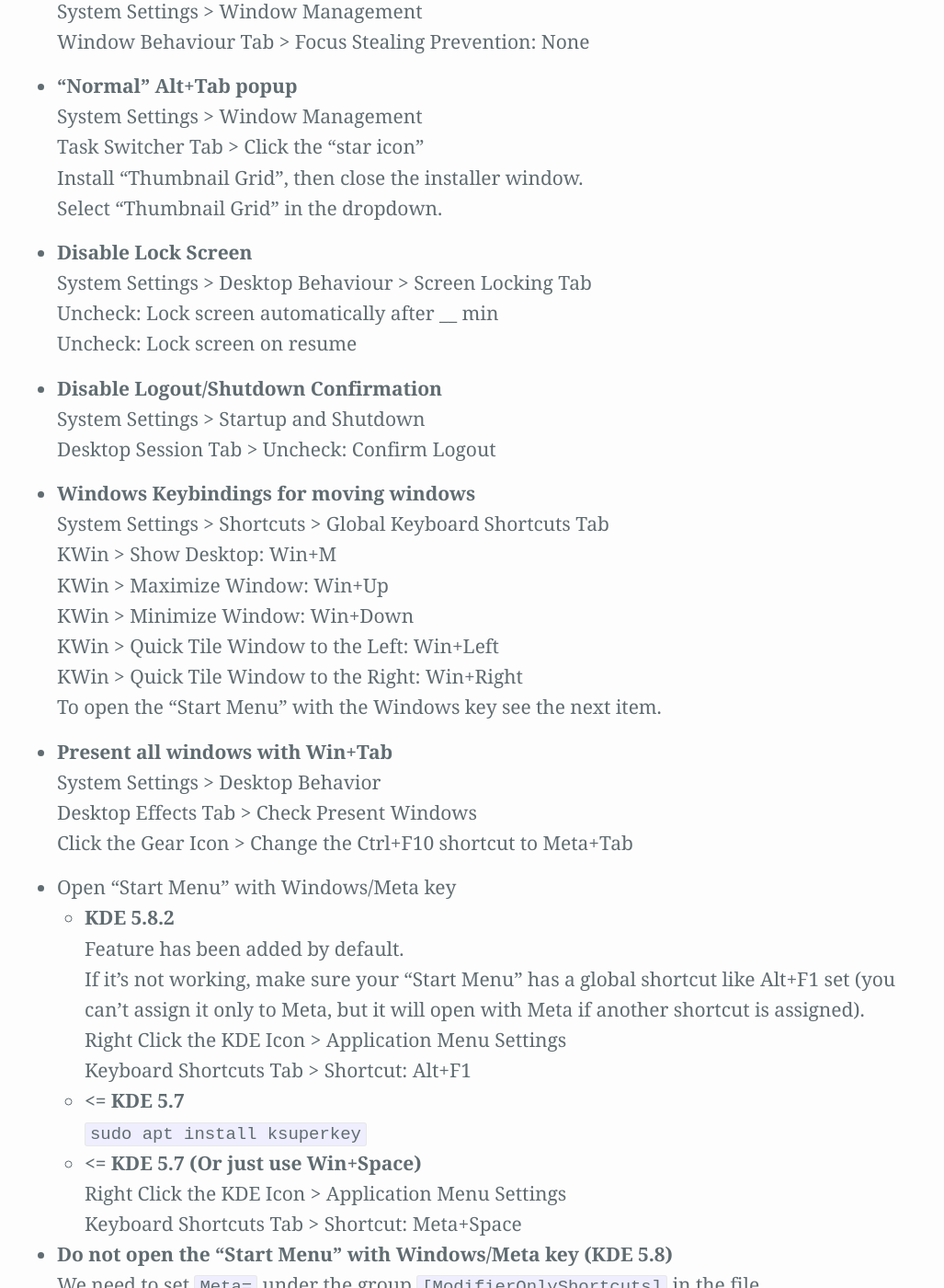
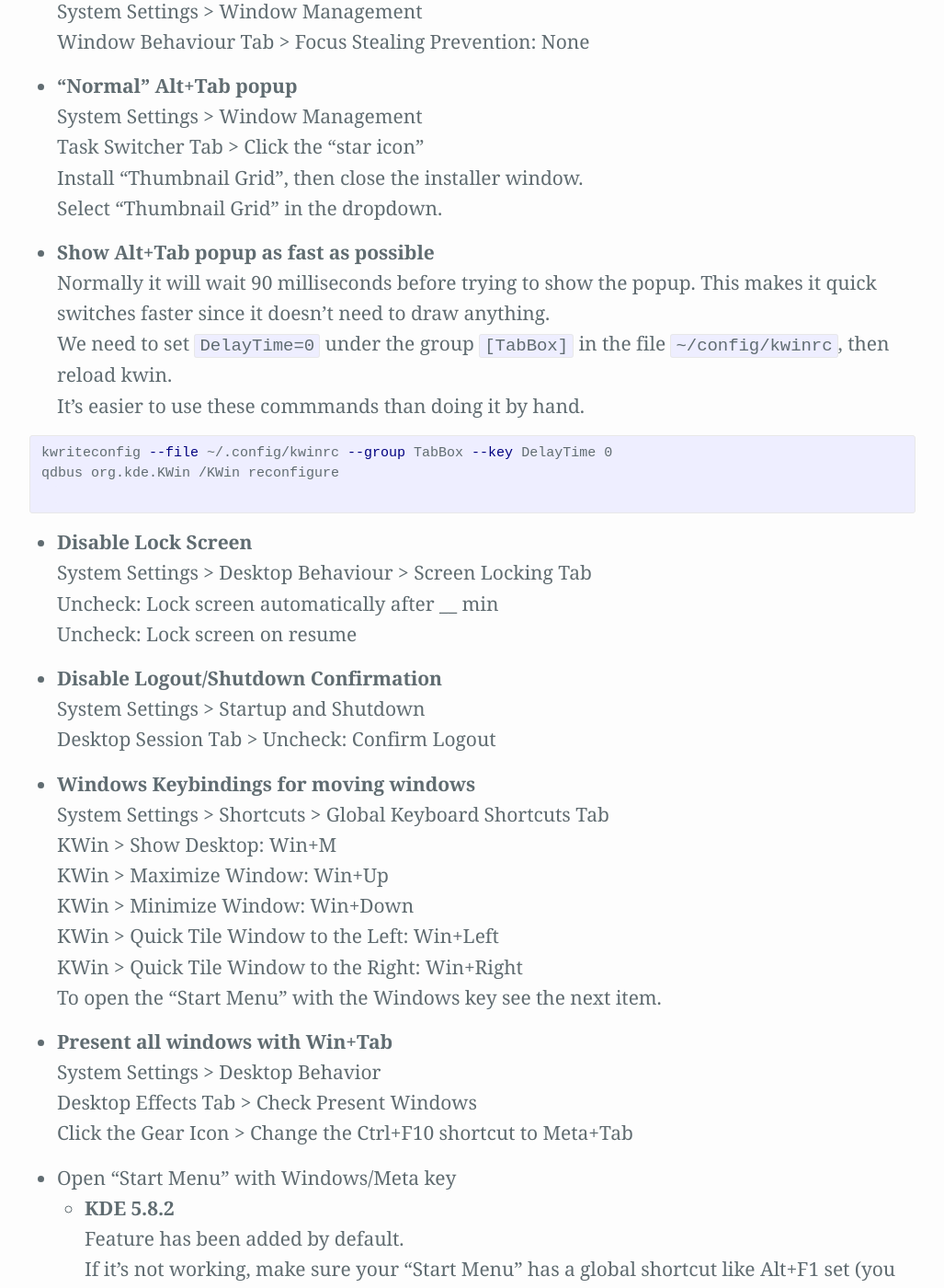
Before and after one commit to Zren/zren.github.io, a Jekyll site: the page built from kde.md, in a window 1280 px wide and 1400 px high, scrolled down 4538 px. Shown: the whole window at 92% size, without its empty margins (126-1153 px from the left). Built offline with Jekyll 4.4.1, drawn with Linux system fonts in a browser that asks for light colours; some of the changed text lies outside the part shown.

Commit message:
Remove prefixed spaces in code block. Add faster tabbox delay config.

```diff
--- a/kde.md
+++ b/kde.md
@@ -219,6 +219,16 @@
   Select "Thumbnail Grid" in the dropdown.
 
 {% assign i = i | plus: 1 %}
+* {:#cfg-{{ i }}} Show Alt+Tab popup as fast as possible
+  Normally it will wait 90 milliseconds before trying to show the popup. This makes it quick switches faster since it doesn't need to draw anything.
+  We need to set `DelayTime=0` under the group `[TabBox]` in the file `~/config/kwinrc`, then reload kwin.
+  It's easier to use these commmands than doing it by hand.
+  {% highlight bash %}
+kwriteconfig --file ~/.config/kwinrc --group TabBox --key DelayTime 0
+qdbus org.kde.KWin /KWin reconfigure
+  {% endhighlight %}
+
+{% assign i = i | plus: 1 %}
 * {:#cfg-{{ i }}} Disable Lock Screen
   System Settings > Desktop Behaviour > Screen Locking Tab
   Uncheck: Lock screen automatically after __ min
@@ -260,20 +270,20 @@
 
 {% assign i = i | plus: 1 %}
 * {:#cfg-{{ i }}} Do not open the “Start Menu” with Windows/Meta key (KDE 5.8)
-  We need to set `Meta=` under the group `[ModifierOnlyShortcuts]` in the file `~/config/kwinrc`, then restart kwin.
+  We need to set `Meta=` under the group `[ModifierOnlyShortcuts]` in the file `~/config/kwinrc`, then reload kwin.
   It's easier to use these commmands than doing it by hand.
   {% highlight bash %}
-  kwriteconfig --file ~/.config/kwinrc --group ModifierOnlyShortcuts --key Meta ""
-  qdbus org.kde.KWin /KWin reconfigure
+kwriteconfig --file ~/.config/kwinrc --group ModifierOnlyShortcuts --key Meta ""
+qdbus org.kde.KWin /KWin reconfigure
   {% endhighlight %}
 
 {% assign i = i | plus: 1 %}
 * {:#cfg-{{ i }}} Hide titlebars when maximized (like Ubuntu)
-  We need to set `BorderlessMaximizedWindows=true` under the group `[Windows]` in the file `~/config/kwinrc`, then restart kwin.
+  We need to set `BorderlessMaximizedWindows=true` under the group `[Windows]` in the file `~/config/kwinrc`, then reload kwin.
   It's easier to use these commmands than doing it by hand.
   {% highlight bash %}
-  kwriteconfig5 --file ~/.config/kwinrc --group Windows --key BorderlessMaximizedWindows true
-  qdbus org.kde.KWin /KWin reconfigure
+kwriteconfig5 --file ~/.config/kwinrc --group Windows --key BorderlessMaximizedWindows true
+qdbus org.kde.KWin /KWin reconfigure
   {% endhighlight %}
 
 
```
